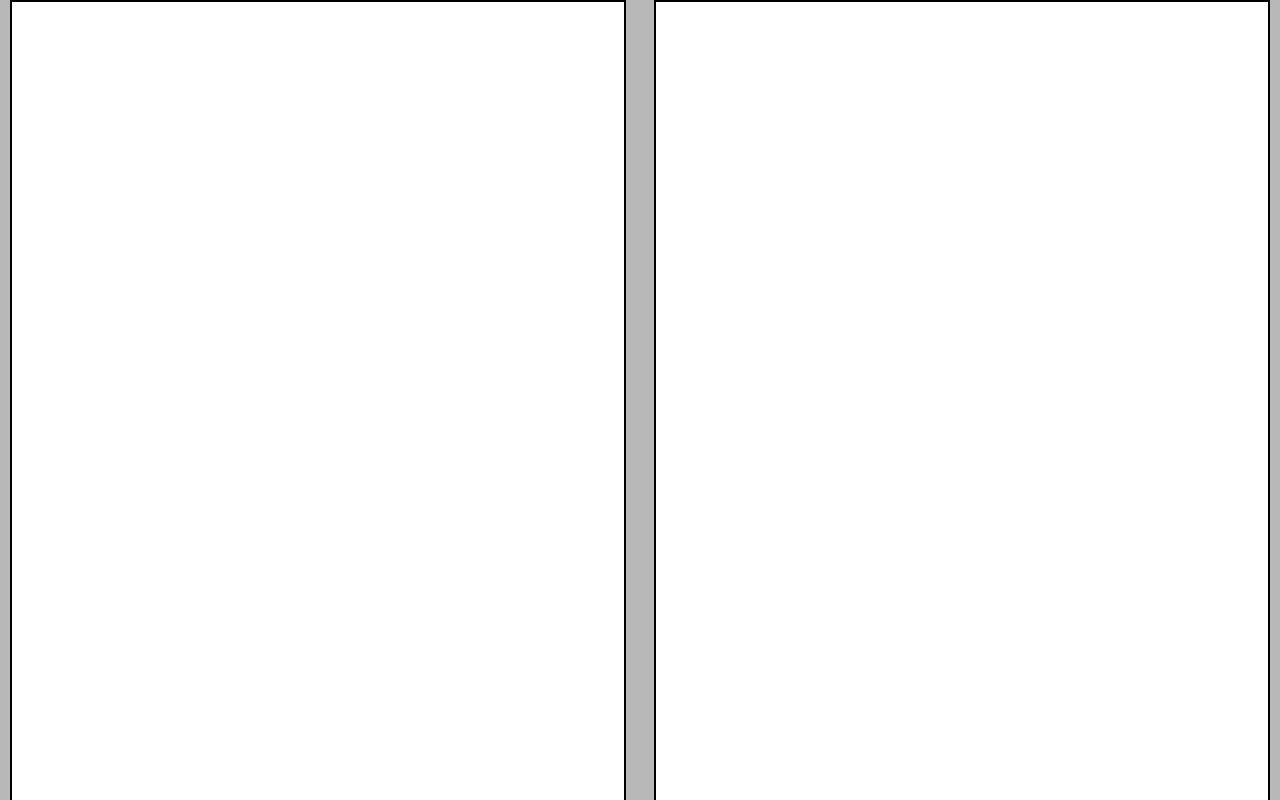
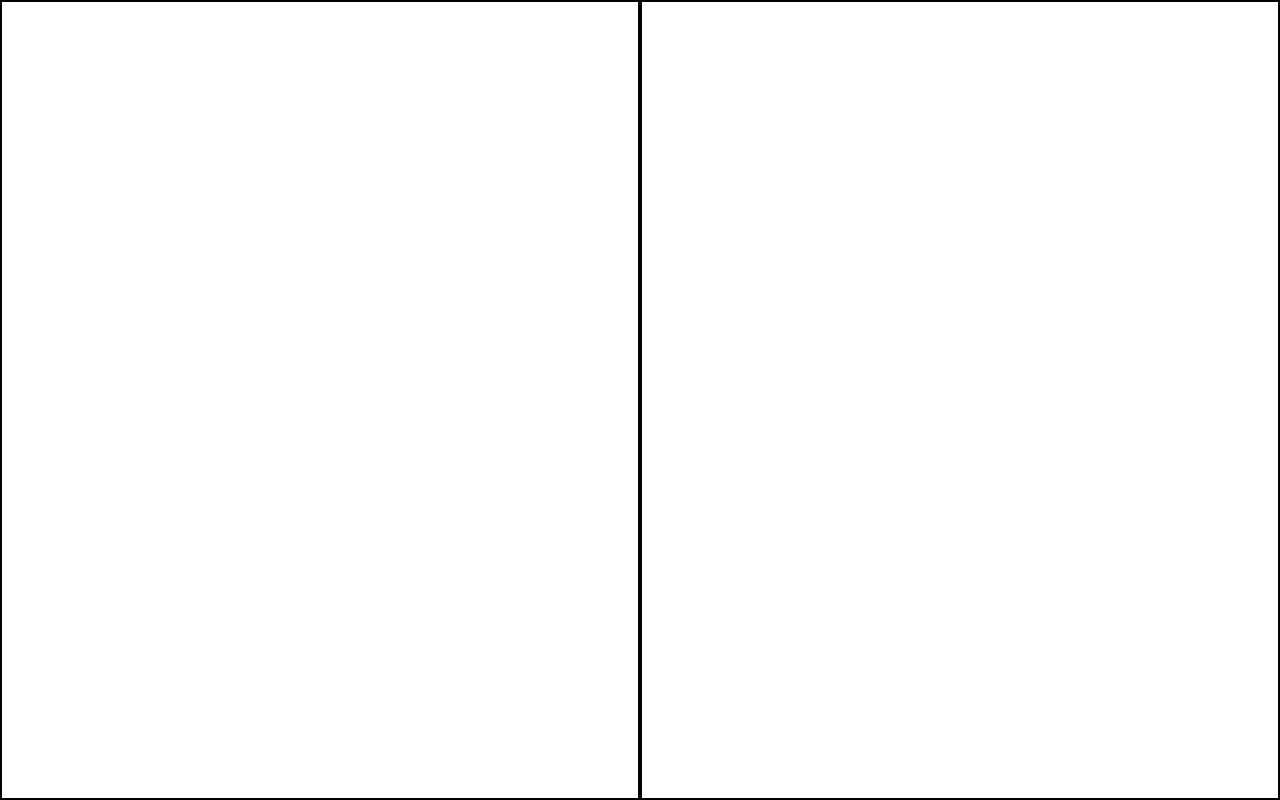
Before and after one commit to zdefr/React-Markdown, a React (Create React App) app: page / in a window 1280 px wide. Built offline with nearby package versions, Linux system fonts and the light colour scheme.

Commit message:
完善样式

```diff
--- a/src/component/DocsOri/index.jsx
+++ b/src/component/DocsOri/index.jsx
@@ -23,14 +23,14 @@ export default class Docs extends Component {
 
   render() {
     return (
-      <div>
+      <div className={style.outerBlock}>
         <div
-          className={style.ori_markdown}
+          className={style.innerBlock}
           ref={this.edit}
           contentEditable
           onInput={this.change}
         ></div>
-        <div className={style.des_markdown}>
+        <div className={style.innerBlock}>
           {this.state.Ast.map((item) => {
             return AstToDom(item);
           })}
--- a/src/component/DocsOri/index.module.css
+++ b/src/component/DocsOri/index.module.css
@@ -1,23 +1,16 @@
-.ori_markdown{
-    width: 40%;
-    height: 99%;
-    position: fixed;
-    left:10px;
+.innerBlock{
     background-color: white;
-    border: 2px solid black;
-    outline: none;
-    padding: 30px 50px;
+    border: 2px solid black ;
+    padding: 20px 40px;
 }
 
-.des_markdown{
-    width: 40%;
-    height: 99%;
-    position: fixed;
-    right: 10px;
-    background-color: white;
-    border: 2px solid black;
-    outline: none;
-    padding: 30px 50px;
+.outerBlock{
+    width: 100%;
+    height: 100%;
+    position: relative;
+    display: grid;
+    grid-template-columns: 1fr 1fr;
+    min-width: 800px;
 }
 
 .block_1{
--- a/src/index.css
+++ b/src/index.css
@@ -2,3 +2,14 @@ body{
     background-color: rgb(184, 184, 184);
     margin: 0;
 }
+
+#root{
+    width: 100%;
+    height: 100%;
+    position: fixed;
+}
+
+#app{
+    width: 100%;
+    height: 100%;
+}
```
